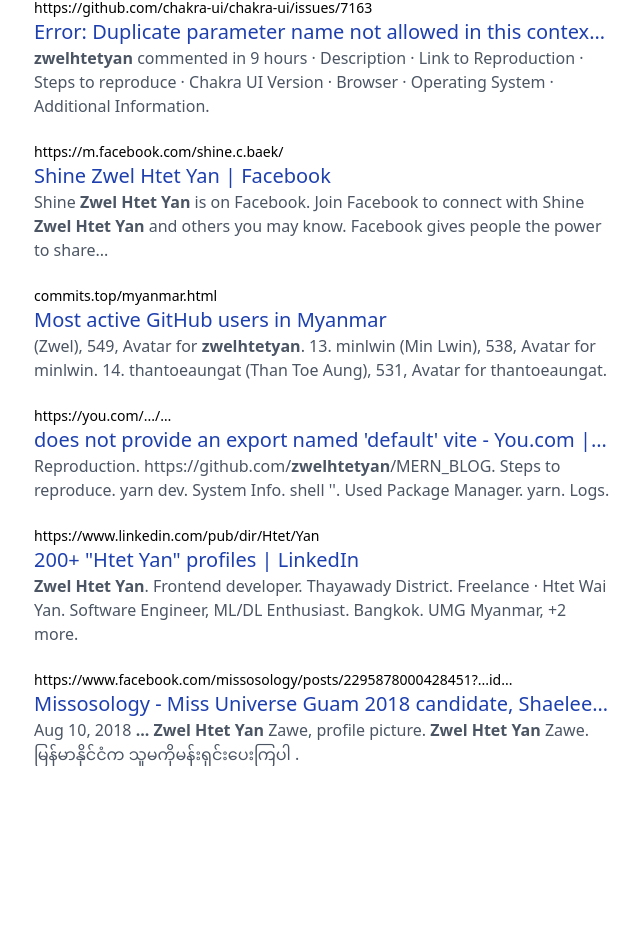
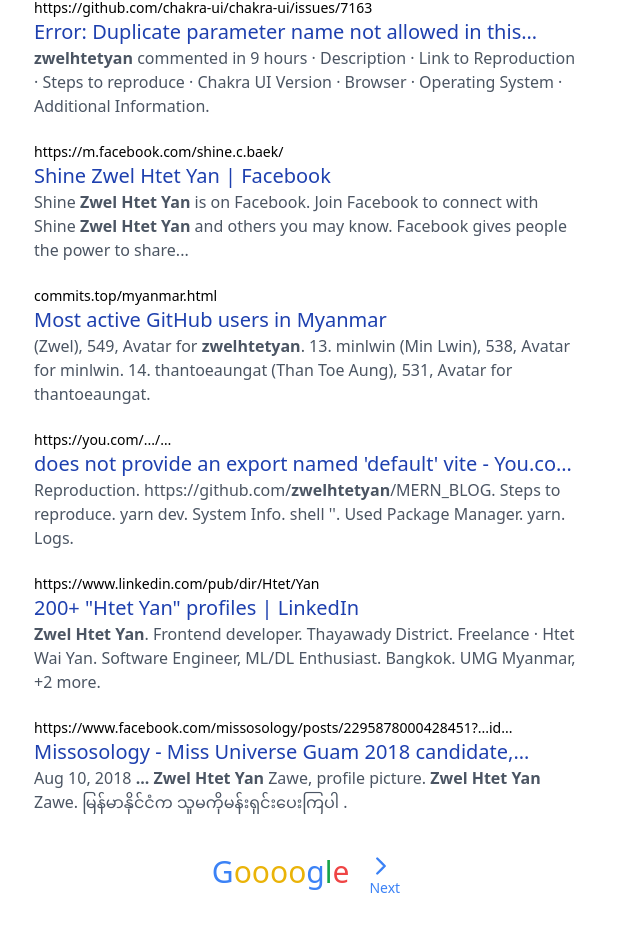
Before and after one commit to zwelhtetyan/google-clone, a Next.js app: page /search in a window 1280 px wide. Shown: the part 751-1681 px from the top of the page, without its empty margins (127-767 px from the left). Before the commit the page ends 1557 px from the top, so only its background shows below. Built offline with nearby package versions, Linux system fonts and the light colour scheme; no server answers.

Commit message:
pagination

```diff
--- /dev/null
+++ b/components/PaginationButtons.jsx
@@ -0,0 +1,90 @@
+import Link from 'next/link';
+import { useRouter } from 'next/router';
+
+function setColor(char) {
+  return char.toLocaleLowerCase() === 'g'
+    ? 'text-blue-500'
+    : char === 'o'
+    ? 'text-yellow-500'
+    : char === 'l'
+    ? 'text-green-600'
+    : 'text-red-500';
+}
+
+function Prev({ searchQuery, startIndex }) {
+  return (
+    <Link
+      href={`/search?q=${searchQuery}&start=${startIndex}`}
+      className='text-sm text-blue-500 hover:text-blue-400'
+    >
+      <svg
+        xmlns='http://www.w3.org/2000/svg'
+        fill='none'
+        viewBox='0 0 24 24'
+        strokeWidth={2.3}
+        stroke='currentColor'
+        className='w-6 h-6'
+      >
+        <path
+          strokeLinecap='round'
+          strokeLinejoin='round'
+          d='M15.75 19.5L8.25 12l7.5-7.5'
+        />
+      </svg>
+
+      <p>Prev</p>
+    </Link>
+  );
+}
+
+function Next({ searchQuery, startIndex }) {
+  return (
+    <Link
+      href={`/search?q=${searchQuery}&start=${startIndex}`}
+      className='text-sm text-blue-500 hover:text-blue-400'
+    >
+      <svg
+        xmlns='http://www.w3.org/2000/svg'
+        fill='none'
+        viewBox='0 0 24 24'
+        strokeWidth={2.3}
+        stroke='currentColor'
+        className='w-6 h-6'
+      >
+        <path
+          strokeLinecap='round'
+          strokeLinejoin='round'
+          d='M8.25 4.5l7.5 7.5-7.5 7.5'
+        />
+      </svg>
+
+      <p>Next</p>
+    </Link>
+  );
+}
+
+const str = 'Goooogle';
+
+export default function PaginationButtons({ previousPage, nextPage }) {
+  const { query } = useRouter();
+
+  return (
+    <div className='flex justify-center mt-10 mb-4 gap-5'>
+      {previousPage && (
+        <Prev searchQuery={query.q} startIndex={previousPage[0].startIndex} />
+      )}
+
+      <p className='text-3xl font-medium'>
+        {str.split('').map((char, idx) => (
+          <span className={setColor(char)} key={idx}>
+            {char}
+          </span>
+        ))}
+      </p>
+
+      {nextPage && +query.start !== 91 && (
+        <Next searchQuery={query.q} startIndex={nextPage[0].startIndex} />
+      )}
+    </div>
+  );
+}
--- a/components/ResultItem.jsx
+++ b/components/ResultItem.jsx
@@ -2,7 +2,7 @@
 
 export default function ResultItem({ link, formattedUrl, title, htmlSnippet }) {
   return (
-    <div className='max-w-xl mb-6 overflow-hidden'>
+    <div className='mb-6 overflow-hidden'>
       <div className='group'>
         <a className='text-xs xs:text-sm line-clamp-1' href={link}>
           {formattedUrl}
--- a/components/SearchResult.jsx
+++ b/components/SearchResult.jsx
@@ -1,22 +1,26 @@
+import PaginationButtons from './PaginationButtons';
 import ResultItem from './ResultItem';
 
 export default function SearchResult({ searchedResult }) {
   console.log(searchedResult);
 
-  const {
-    searchInformation: { formattedSearchTime, formattedTotalResults },
-    items: searchedItems,
-  } = searchedResult;
+  const { searchInformation, items: searchedItems, queries } = searchedResult;
 
   return (
-    <div className='p-4 md:ml-[145px]'>
+    <div className='p-4 md:ml-[145px] max-w-xl'>
       <p className='text-gray-600 text-sm mb-5'>
-        About {formattedTotalResults} results ({formattedSearchTime} seconds)
+        About {searchInformation?.formattedTotalResults || ''} results (
+        {searchInformation?.formattedSearchTime || ''} seconds)
       </p>
 
-      {searchedItems.map((item) => (
+      {searchedItems?.map((item) => (
         <ResultItem key={item.link} {...item} />
       ))}
+
+      <PaginationButtons
+        previousPage={queries?.previousPage}
+        nextPage={queries?.nextPage}
+      />
     </div>
   );
 }
--- a/pages/search.js
+++ b/pages/search.js
@@ -13,10 +13,8 @@
         <title>{router.query.q} - Search</title>
       </Head>
 
-      {/* search header */}
       <SearchHeader />
 
-      {/* search result */}
       <SearchResult searchedResult={searchedResult} />
     </>
   );
@@ -25,11 +23,14 @@
 export async function getServerSideProps(context) {
   const searchQuery = context.query.q || '';
   const searchType = context.query.searchType || '';
+  const startIndex = context.query.start || '';
 
   // const response = await fetch(
   //   `https://www.googleapis.com/customsearch/v1?key=${process.env.API_KEY}&cx=${
   //     process.env.CX_KEY
-  //   }&q=${searchQuery}${searchType ? '&searchType=image' : ''}`
+  //   }&q=${searchQuery}${searchType ? '&searchType=image' : ''}${
+  //     startIndex ? `&start=${startIndex}` : ''
+  //   }`
   // );
 
   // const searchedResult = await response.json();
```
Also changed, not shown: DUMMY_DATA.JS (+89 -0 lines).
